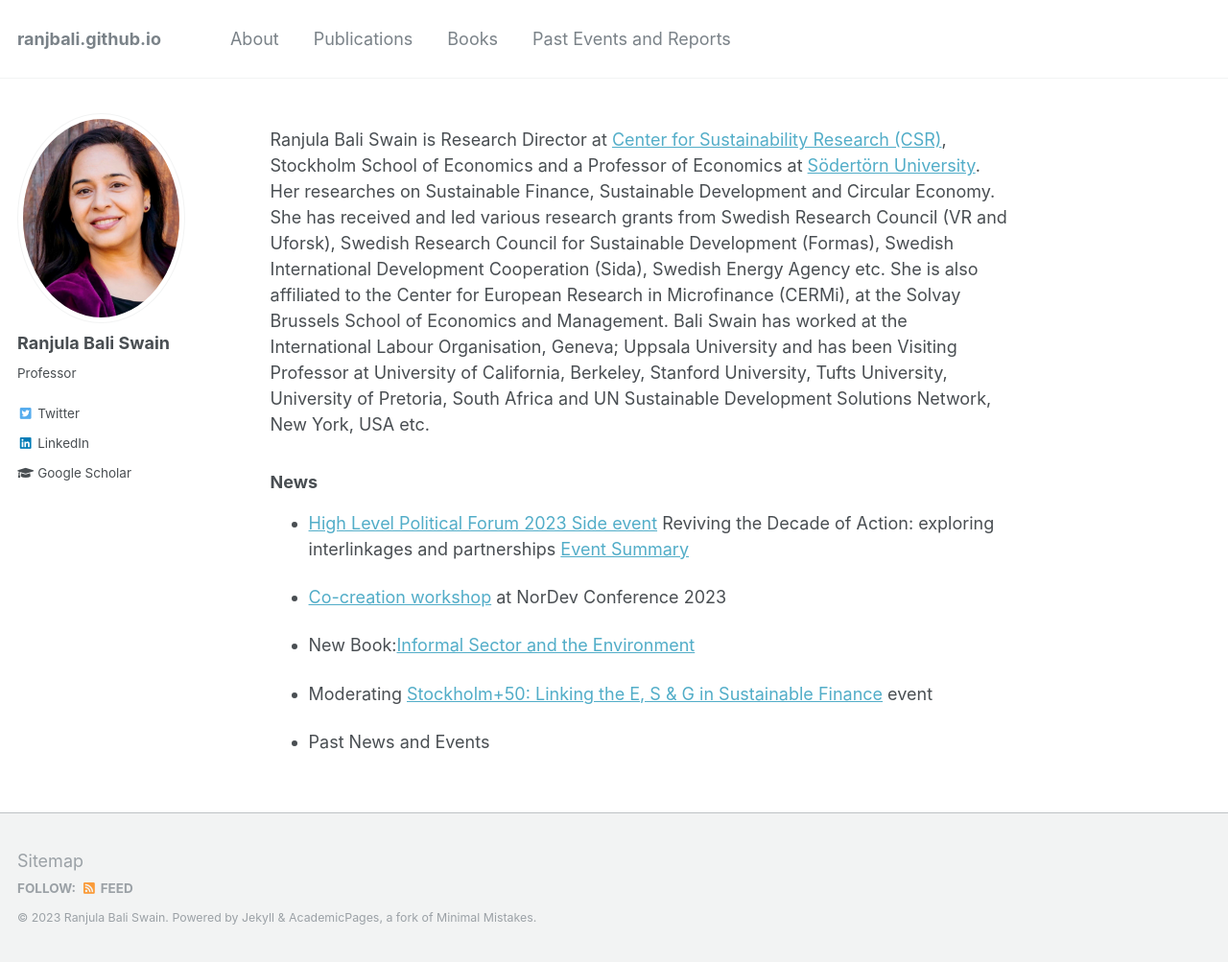
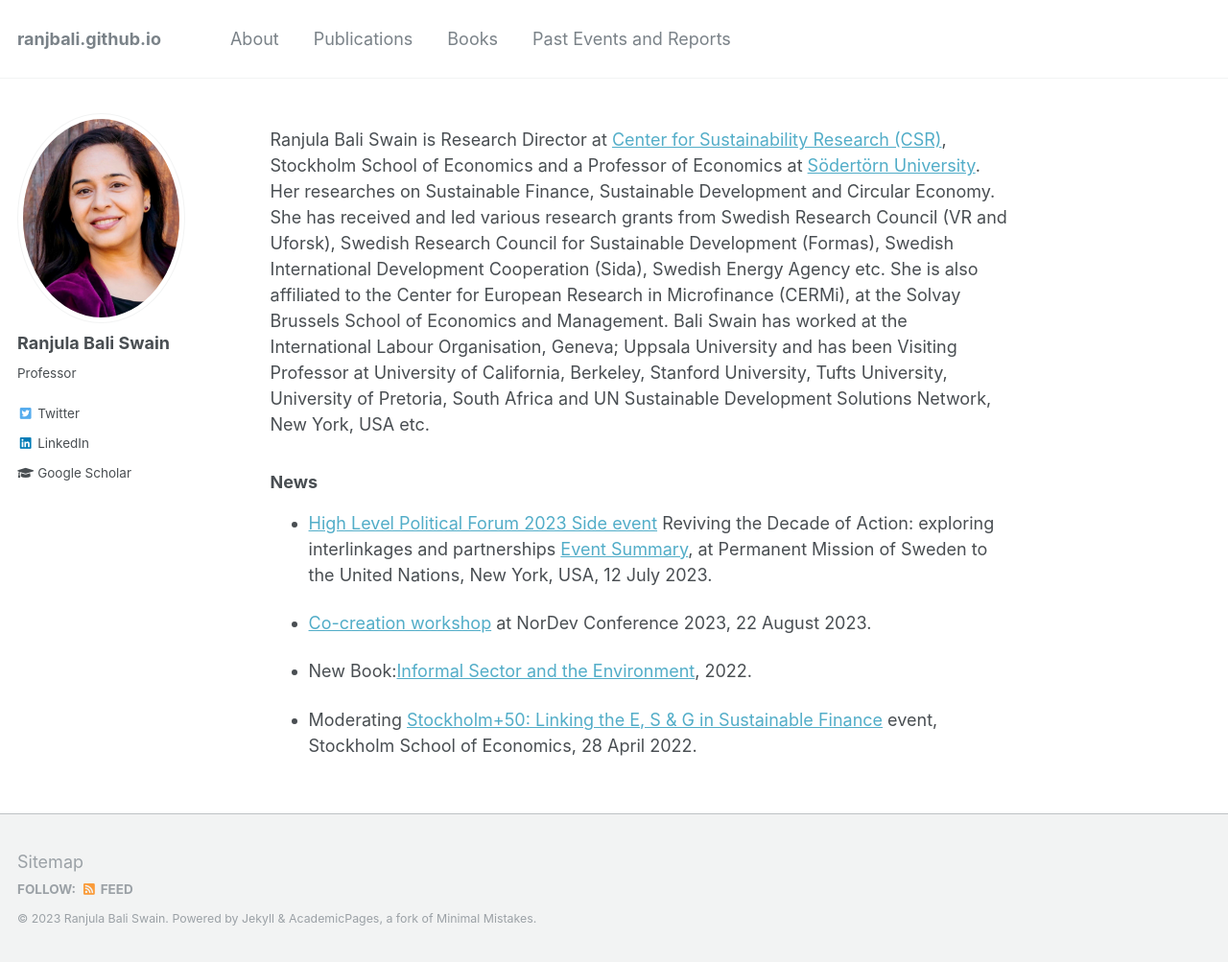
Before and after one commit to ranjbali/ranjbali.github.io, a Jekyll site: the page built from _pages/about.md, in a window 1280 px wide and 1003 px high. Shown: the whole window at 96% size. Built offline with Jekyll 4.4.1, drawn with Linux system fonts in a browser that asks for light colours.

Commit message:
Update about.md

```diff
--- a/_pages/about.md
+++ b/_pages/about.md
@@ -11,12 +11,10 @@
 Ranjula Bali Swain is Research Director at [Center for Sustainability Research (CSR)](https://www.hhs.se/en/research/centers/csr/), Stockholm School of Economics and a Professor of Economics at [Södertörn University](https://www.sh.se/kontakt/forskare/ranjula-bali). Her researches on Sustainable Finance, Sustainable Development and Circular Economy.  She has received and led various research grants from  Swedish Research Council (VR and Uforsk), Swedish Research Council for Sustainable Development (Formas), Swedish International Development Cooperation (Sida), Swedish Energy Agency etc. She is also affiliated to the Center for European Research in Microfinance (CERMi), at the Solvay Brussels School of Economics and Management. Bali Swain has worked at the International Labour Organisation, Geneva; Uppsala University and has been Visiting Professor at University of California, Berkeley, Stanford University, Tufts University, University of Pretoria, South Africa and UN Sustainable Development Solutions Network, New York, USA etc.
 
 ### News
-* [High Level Political Forum 2023 Side event](https://www.hhs.se/en/research/centers/csr/news/high-level-political-forum-2023-reviving-the-decade-of-action-exploring-interlinkages-and-partnerships/)  Reviving the Decade of Action: exploring interlinkages and partnerships [Event Summary](../files/HLPF 2023 Side Event Report.pdf)
+* [High Level Political Forum 2023 Side event](https://www.hhs.se/en/research/centers/csr/news/high-level-political-forum-2023-reviving-the-decade-of-action-exploring-interlinkages-and-partnerships/)  Reviving the Decade of Action: exploring interlinkages and partnerships [Event Summary](../files/HLPF 2023 Side Event Report.pdf), at Permanent Mission of Sweden to the United Nations, New York, USA, 12 July 2023.
 
-* [Co-creation workshop](https://www.hhs.se/en/research/centers/csr/news/co-creation-workshop-at-nordev/) at NorDev Conference 2023
+* [Co-creation workshop](https://www.hhs.se/en/research/centers/csr/news/co-creation-workshop-at-nordev/) at NorDev Conference 2023, 22 August 2023.
 
-* New Book:[Informal Sector and the Environment](https://www.hhs.se/en/about-us/news/csr/2022/new-book-on-the-informal-sector-and-the-environment-by-csrs-ranjula-bali-swain-and-university-of-readings-uma-kambhampati/)
+* New Book:[Informal Sector and the Environment](https://www.hhs.se/en/about-us/news/csr/2022/new-book-on-the-informal-sector-and-the-environment-by-csrs-ranjula-bali-swain-and-university-of-readings-uma-kambhampati/), 2022.
 
-* Moderating [Stockholm+50: Linking the E, S & G in Sustainable Finance](https://www.hhs.se/en/about-us/calendar/sse/2022/stockholm-50/) event
-
-* Past News and Events
+* Moderating [Stockholm+50: Linking the E, S & G in Sustainable Finance](https://www.hhs.se/en/about-us/calendar/sse/2022/stockholm-50/) event, Stockholm School of Economics, 28 April 2022.
```
